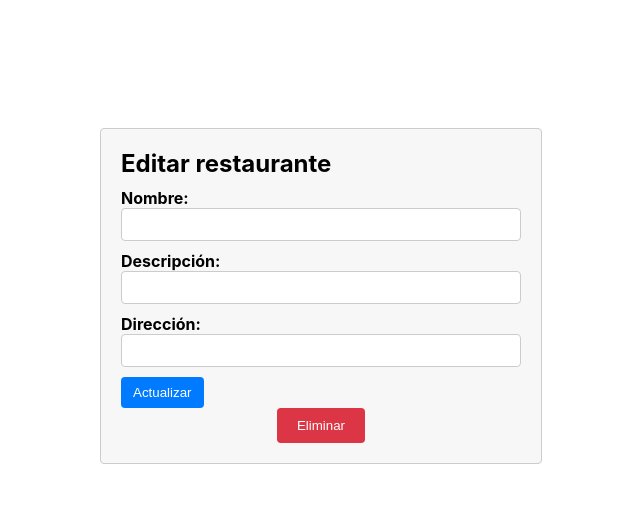
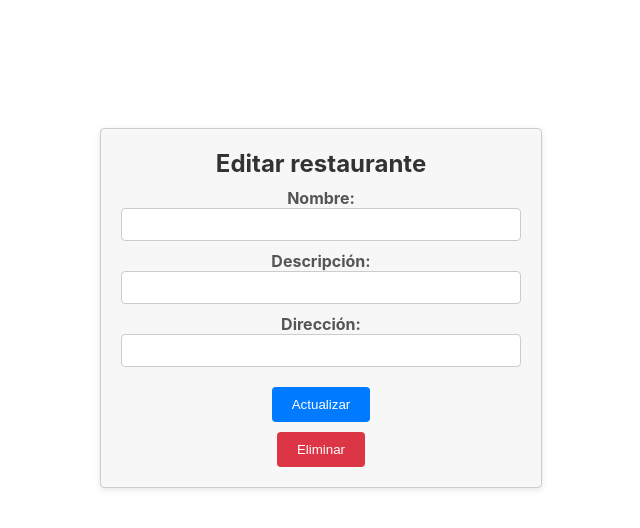
Before and after one commit to BrayanGalindez/PapitasConSoftware, a React (Create React App) app in the folder bogota_taste/: page /editar in a window 1280 px wide. Shown: the top 528 px of the page, without its empty margins (319-959 px from the left). Built offline with nearby package versions, Linux system fonts and the light colour scheme; no server answers; the HTML template or start-up script is replaced by a standard one.

Commit message:
Update EditRestaurant.css

```diff
--- a/bogota_taste/src/styles/Restaurant/EditRestaurant.css
+++ b/bogota_taste/src/styles/Restaurant/EditRestaurant.css
@@ -1,14 +1,17 @@
 .edit-restaurant-container {
+  text-align: center;
   max-width: 400px;
   margin: 10% auto;
   padding: 20px;
   border: 1px solid #ccc;
   border-radius: 4px;
   background-color: #f7f7f7;
+  box-shadow: 0 2px 6px rgba(0, 0, 0, 0.1);
 }
 
 .edit-restaurant-container h2 {
   margin-top: 0;
+  color: #333;
 }
 
 .edit-restaurant-container form {
@@ -19,6 +22,7 @@
 .edit-restaurant-container label {
   font-weight: bold;
   margin-bottom: 5px;
+  color: #555;
 }
 
 .edit-restaurant-container input[type="text"] {
@@ -29,14 +33,18 @@
 }
 
 .edit-restaurant-container button[type="submit"] {
-    padding: 8px 12px;
+  padding: 10px 20px;
+  color: #fff;
   border: none;
   border-radius: 4px;
-    background-color: #007bff;
-    color: #fff;
   cursor: pointer;
+  margin: 10px;
 }
 
 .edit-restaurant-container button[type="submit"]:hover {
   background-color: #0056b3;
 }
+
+.edit-restaurant-container button[type="submit"]:focus {
+  outline: none;
+}
```
Lines whose indentation alone changed are shown as unchanged.
